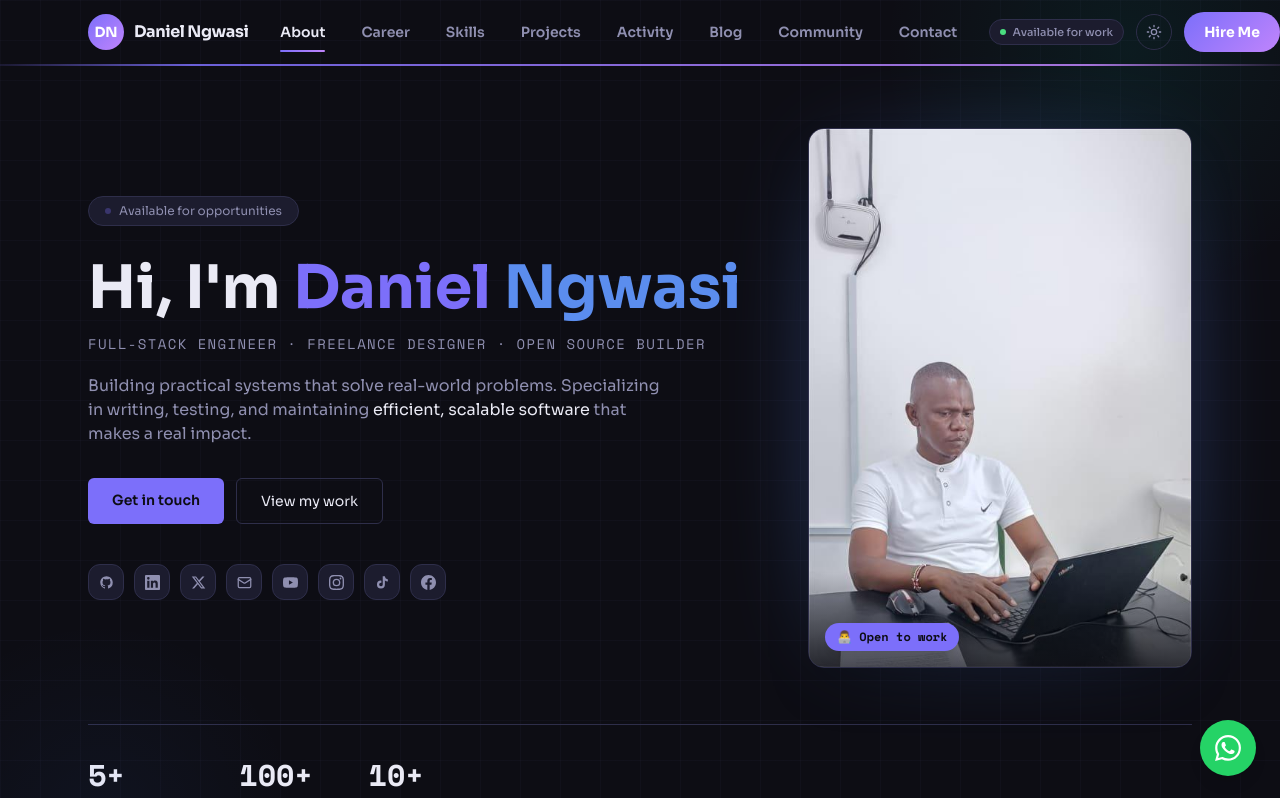
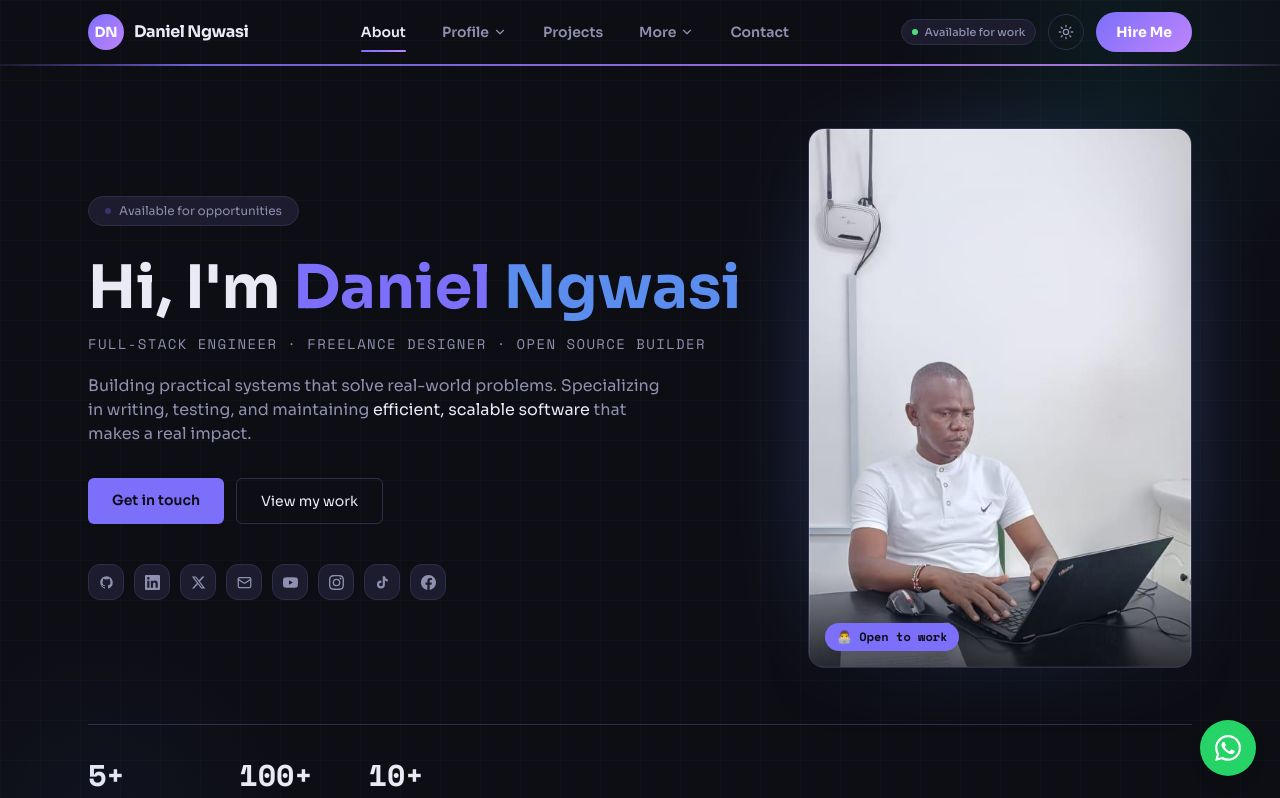
Before and after one commit to Dantechdevs/ngwasidaniel, a Next.js app: page / in a window 1280 px wide. Shown: the top 798 px of the page. Built offline with nearby package versions, Linux system fonts and the light colour scheme.

Commit message:
Group navbar into Qualifications and Explore dropdowns

```diff
--- a/src/components/Navbar.tsx
+++ b/src/components/Navbar.tsx
@@ -1,31 +1,53 @@
 'use client'
 import { useState, useEffect, useRef } from 'react'
+import { ChevronDown } from 'lucide-react'
 import ThemeToggle from './ThemeToggle'
 
-const navLinks = [
-  { label: 'About',     href: '#about' },
-  { label: 'Career',    href: '#career' },
-  { label: 'Skills',    href: '#skills' },
-  { label: 'Projects',  href: '#projects' },
-  { label: 'Activity',  href: '#github-activity' },
-  { label: 'Blog',      href: '#blog' },
+type Link = { label: string; href: string }
+type NavItem = Link | { label: string; children: Link[] }
+
+const navGroups: NavItem[] = [
+  { label: 'About', href: '#about' },
+  {
+    label: 'Profile',
+    children: [
+      { label: 'Career', href: '#career' },
+      { label: 'Skills', href: '#skills' },
+    ],
+  },
+  { label: 'Projects', href: '#projects' },
+  {
+    label: 'More',
+    children: [
+      { label: 'Activity', href: '#github-activity' },
+      { label: 'Blog', href: '#blog' },
       { label: 'Community', href: '#community' },
-  { label: 'Contact',   href: '#contact' },
+    ],
+  },
+  { label: 'Contact', href: '#contact' },
 ]
+
+// Flattened list of every real section link — used for scroll-spy, hash-on-load,
+// and the mobile menu. Rendering uses navGroups directly; this is bookkeeping only.
+const flatLinks: Link[] = navGroups.flatMap((item) =>
+  'children' in item ? item.children : [item]
+)
 
 const NAV_HEIGHT = 64 // px — must match h-16 below; used to offset scroll targets
 
 export default function Navbar() {
   const [scrolled, setScrolled] = useState(false)
   const [menuOpen, setMenuOpen] = useState(false)
-  const [active,   setActive]   = useState(navLinks[0].href)
+  const [active, setActive] = useState(flatLinks[0].href)
+  const [openDropdown, setOpenDropdown] = useState<string | null>(null)
   const clickLock = useRef(false) // suppress the observer briefly during a manual nav click
+  const dropdownRefs = useRef<Record<string, HTMLLIElement | null>>({})
 
   // Respect a direct link like yoursite.com/#projects on first load, instead of
   // always defaulting to the first nav item until the user scrolls.
   useEffect(() => {
     const hash = window.location.hash
-    if (hash && navLinks.some(l => l.href === hash)) {
+    if (hash && flatLinks.some(l => l.href === hash)) {
       setActive(hash)
       clickLock.current = true
       window.setTimeout(() => {
@@ -42,9 +64,22 @@ export default function Navbar() {
     return () => window.removeEventListener('scroll', onScroll)
   }, [])
 
+  // Close an open dropdown when clicking anywhere outside it
+  useEffect(() => {
+    if (!openDropdown) return
+    const onClickOutside = (e: MouseEvent) => {
+      const container = dropdownRefs.current[openDropdown]
+      if (container && !container.contains(e.target as Node)) {
+        setOpenDropdown(null)
+      }
+    }
+    document.addEventListener('mousedown', onClickOutside)
+    return () => document.removeEventListener('mousedown', onClickOutside)
+  }, [openDropdown])
+
   // Scroll-spy: highlight whichever section is actually in view, not just the last clicked link
   useEffect(() => {
-    const sections = navLinks
+    const sections = flatLinks
       .map(l => document.querySelector(l.href))
       .filter((el): el is Element => el !== null)
 
@@ -66,6 +101,7 @@ export default function Navbar() {
   const handleNav = (href: string) => {
     setActive(href)
     setMenuOpen(false)
+    setOpenDropdown(null)
     clickLock.current = true
 
     const target = document.querySelector(href) as HTMLElement | null
@@ -99,23 +135,73 @@ export default function Navbar() {
           </span>
         </a>
 
-        {/* Desktop links — plain text, underline indicator on active */}
+        {/* Desktop links — plain items + grouped dropdowns, underline indicator on active */}
         <ul className="hidden lg:flex items-center gap-1 flex-1 justify-center">
-          {navLinks.map((link) => (
-            <li key={link.href} className="relative">
-              <button type="button" onClick={() => handleNav(link.href)}
-                aria-current={active === link.href ? 'true' : undefined}
+          {navGroups.map((item) => {
+            if (!('children' in item)) {
+              return (
+                <li key={item.href} className="relative">
+                  <button type="button" onClick={() => handleNav(item.href)}
+                    aria-current={active === item.href ? 'true' : undefined}
                     className="text-sm font-semibold px-4 py-2 transition-colors duration-200"
-                style={{ color: active === link.href ? 'var(--text)' : 'var(--muted)' }}>
-                {link.label}
+                    style={{ color: active === item.href ? 'var(--text)' : 'var(--muted)' }}>
+                    {item.label}
                     <span className="absolute left-4 right-4 -bottom-0.5 h-[2px] rounded-full transition-transform duration-200 origin-left"
                       style={{
                         background: 'linear-gradient(90deg, var(--cyan), var(--purple))',
-                    transform: active === link.href ? 'scaleX(1)' : 'scaleX(0)',
+                        transform: active === item.href ? 'scaleX(1)' : 'scaleX(0)',
                       }} />
                   </button>
                 </li>
+              )
+            }
+
+            const isGroupActive = item.children.some(c => c.href === active)
+            const isOpen = openDropdown === item.label
+
+            return (
+              <li key={item.label} className="relative"
+                ref={(el) => { dropdownRefs.current[item.label] = el }}>
+                <button type="button"
+                  onClick={() => setOpenDropdown(isOpen ? null : item.label)}
+                  aria-expanded={isOpen}
+                  className="flex items-center gap-1 text-sm font-semibold px-4 py-2 transition-colors duration-200"
+                  style={{ color: isGroupActive || isOpen ? 'var(--text)' : 'var(--muted)' }}>
+                  {item.label}
+                  <ChevronDown size={14} className="transition-transform duration-200"
+                    style={{ transform: isOpen ? 'rotate(180deg)' : 'rotate(0deg)' }} />
+                  <span className="absolute left-4 right-4 -bottom-0.5 h-[2px] rounded-full transition-transform duration-200 origin-left"
+                    style={{
+                      background: 'linear-gradient(90deg, var(--cyan), var(--purple))',
+                      transform: isGroupActive ? 'scaleX(1)' : 'scaleX(0)',
+                    }} />
+                </button>
+
+                {/* Dropdown panel */}
+                <div
+                  className="absolute top-full left-1/2 -translate-x-1/2 pt-2 transition-all duration-200"
+                  style={{
+                    opacity: isOpen ? 1 : 0,
+                    visibility: isOpen ? 'visible' : 'hidden',
+                    transform: isOpen ? 'translate(-50%, 0)' : 'translate(-50%, -4px)',
+                  }}>
+                  <ul className="min-w-[160px] rounded-xl overflow-hidden py-1"
+                    style={{ background: 'var(--bg2)', border: '1px solid var(--border)', boxShadow: '0 12px 32px rgba(0,0,0,0.35)' }}>
+                    {item.children.map((child) => (
+                      <li key={child.href}>
+                        <button type="button" onClick={() => handleNav(child.href)}
+                          aria-current={active === child.href ? 'true' : undefined}
+                          className="w-full text-left text-sm font-medium px-4 py-2.5 transition-colors"
+                          style={{ color: active === child.href ? 'var(--cyan)' : 'var(--text)' }}>
+                          {child.label}
+                        </button>
+                      </li>
                     ))}
+                  </ul>
+                </div>
+              </li>
+            )
+          })}
         </ul>
 
         {/* Right */}
@@ -149,20 +235,43 @@ export default function Navbar() {
           boxShadow: scrolled ? '0 1px 8px rgba(124,111,250,0.35)' : 'none',
         }} />
 
-      {/* Mobile menu */}
+      {/* Mobile menu — groups get a small uppercase label, children indented beneath */}
       <div className={`lg:hidden overflow-hidden transition-all duration-300 ${menuOpen ? 'max-h-screen' : 'max-h-0'}`}
         style={{ background: 'var(--bg2)', borderBottom: menuOpen ? '1px solid var(--border)' : 'none' }}>
         <ul className="flex flex-col px-6 py-4 gap-1">
-          {navLinks.map((link) => (
-            <li key={link.href}>
-              <button type="button" onClick={() => handleNav(link.href)}
-                aria-current={active === link.href ? 'true' : undefined}
+          {navGroups.map((item) => {
+            if (!('children' in item)) {
+              return (
+                <li key={item.href}>
+                  <button type="button" onClick={() => handleNav(item.href)}
+                    aria-current={active === item.href ? 'true' : undefined}
                     className="w-full text-left py-3 text-sm font-semibold transition-colors border-b"
-                style={{ color: active === link.href ? 'var(--cyan)' : 'var(--text)', borderColor: 'var(--border)' }}>
-                {link.label}
+                    style={{ color: active === item.href ? 'var(--cyan)' : 'var(--text)', borderColor: 'var(--border)' }}>
+                    {item.label}
+                  </button>
+                </li>
+              )
+            }
+            return (
+              <li key={item.label} className="border-b" style={{ borderColor: 'var(--border)' }}>
+                <div className="pt-3 pb-1 text-[11px] font-bold uppercase tracking-wide" style={{ color: 'var(--muted)' }}>
+                  {item.label}
+                </div>
+                <ul className="flex flex-col pb-2">
+                  {item.children.map((child) => (
+                    <li key={child.href}>
+                      <button type="button" onClick={() => handleNav(child.href)}
+                        aria-current={active === child.href ? 'true' : undefined}
+                        className="w-full text-left py-2.5 pl-3 text-sm font-medium transition-colors"
+                        style={{ color: active === child.href ? 'var(--cyan)' : 'var(--text)' }}>
+                        {child.label}
                       </button>
                     </li>
                   ))}
+                </ul>
+              </li>
+            )
+          })}
           <li className="pt-4 flex items-center">
             <div className="flex items-center gap-1.5 text-[11px] font-medium px-2.5 py-1 rounded-full"
               style={{ background: 'var(--bg3)', border: '1px solid var(--border)', color: 'var(--muted)' }}>
```
Lines whose indentation alone changed are shown as unchanged.
